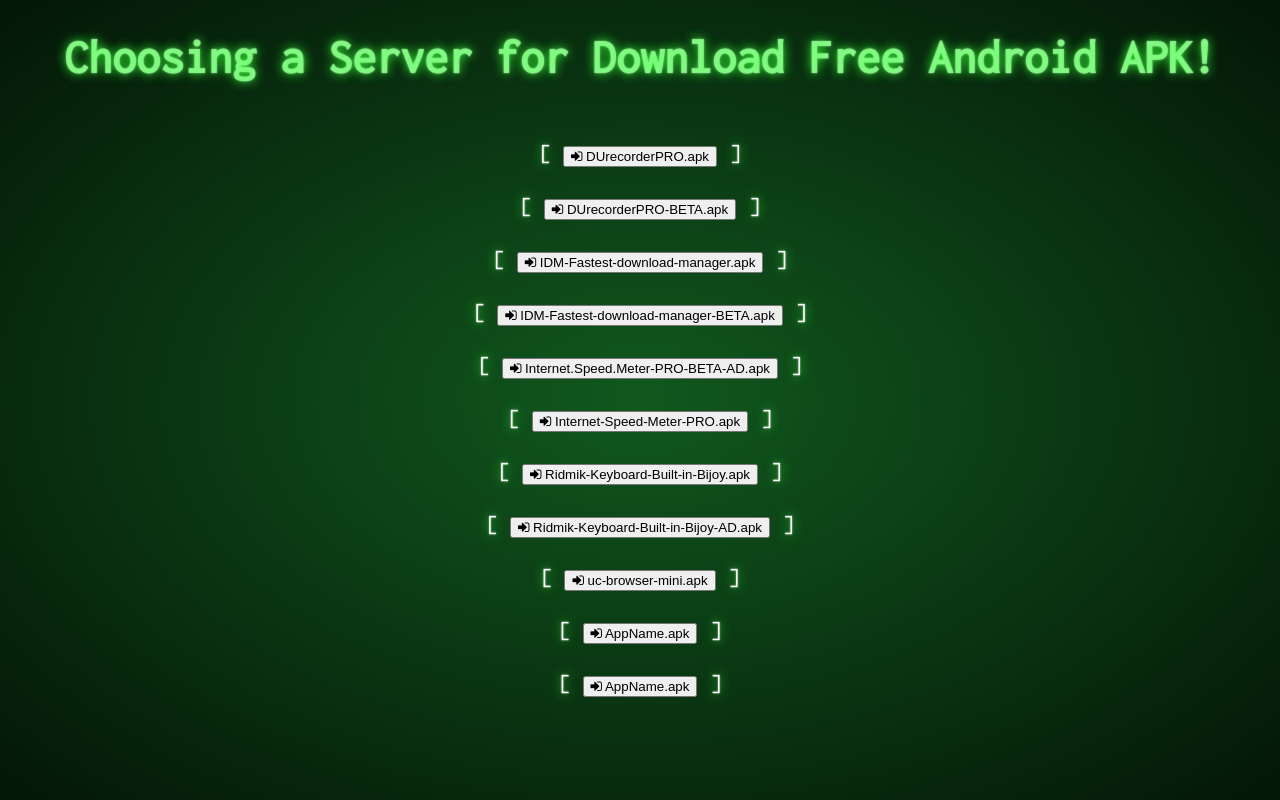
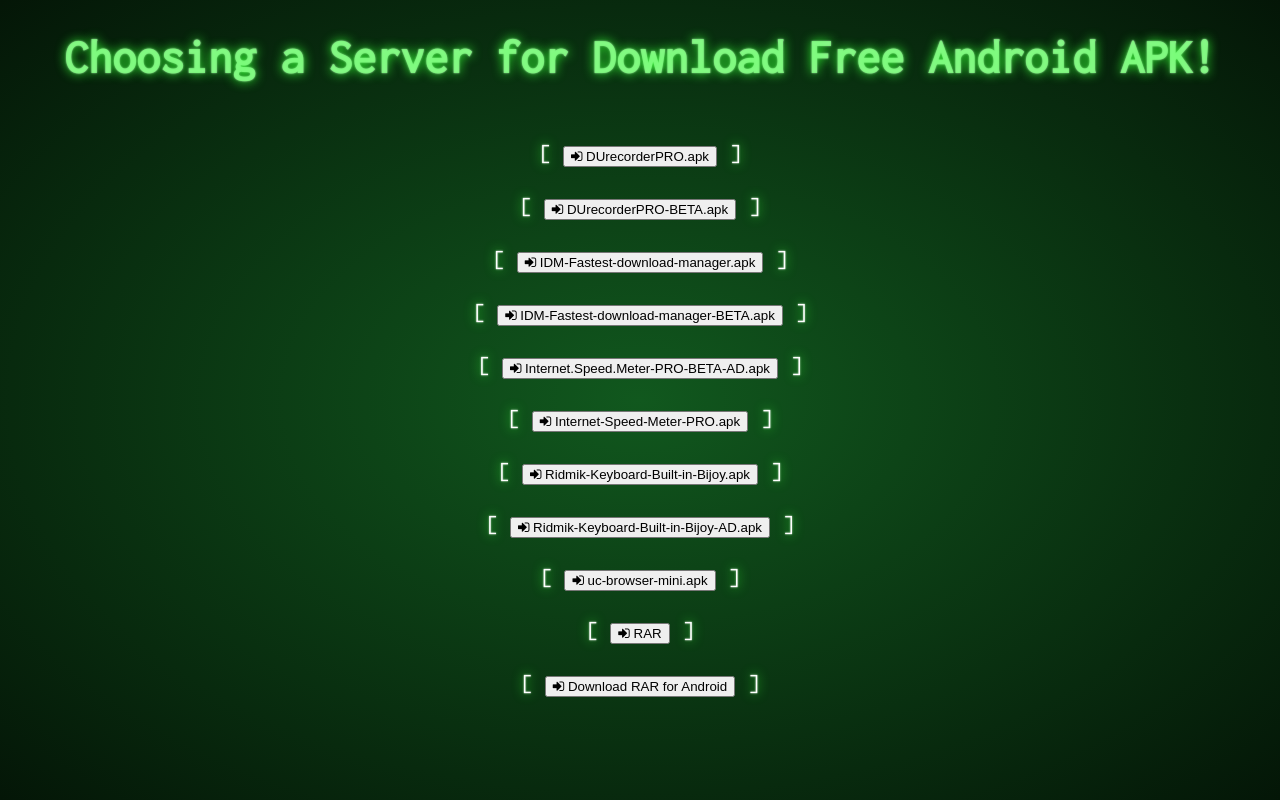
Before and after one commit to cloudunixdev/cloudunixdev.github.io, a plain HTML site: page index.html in a window 1280 px wide. Drawn offline with nearby package versions, Linux system fonts and the light colour scheme; files that its build step writes are made by us from their sources.

Commit message:
Update index.html

```diff
--- a/index.html
+++ b/index.html
@@ -90,8 +90,8 @@
 <!-- Add icon library -->
 <link href="https://cdnjs.cloudflare.com/ajax/libs/font-awesome/4.7.0/css/font-awesome.min.css" rel="stylesheet"></link>
 <!-- Auto width -->
-<a class="btn-slide2" href="#" target="_blank">
-<button class="btn"><i class="fa fa-sign-in"></i> AppName.apk</button>
+<a class="btn-slide2" href="http://raboninco.com/HAtM" target="_blank">
+<button class="btn"><i class="fa fa-sign-in"></i> RAR</button>
 </a></div>
 	<br />
 <div>
@@ -100,13 +100,14 @@
 <!-- Add icon library -->
 <link href="https://cdnjs.cloudflare.com/ajax/libs/font-awesome/4.7.0/css/font-awesome.min.css" rel="stylesheet"></link>
 <!-- Auto width -->
-<a class="btn-slide2" href="#" target="_blank">
-<button class="btn"><i class="fa fa-sign-in"></i> AppName.apk</button>
+<a class="btn-slide2" href="https://rar-for-android.uptodown.com/android" target="_blank">
+<button class="btn"><i class="fa fa-sign-in"></i> Download RAR for Android</button>
 </a></div>
 	<br />
 <div>
 	<!-- Raw Code Stop -->
 
+
 </div>
 
 </body>
```
